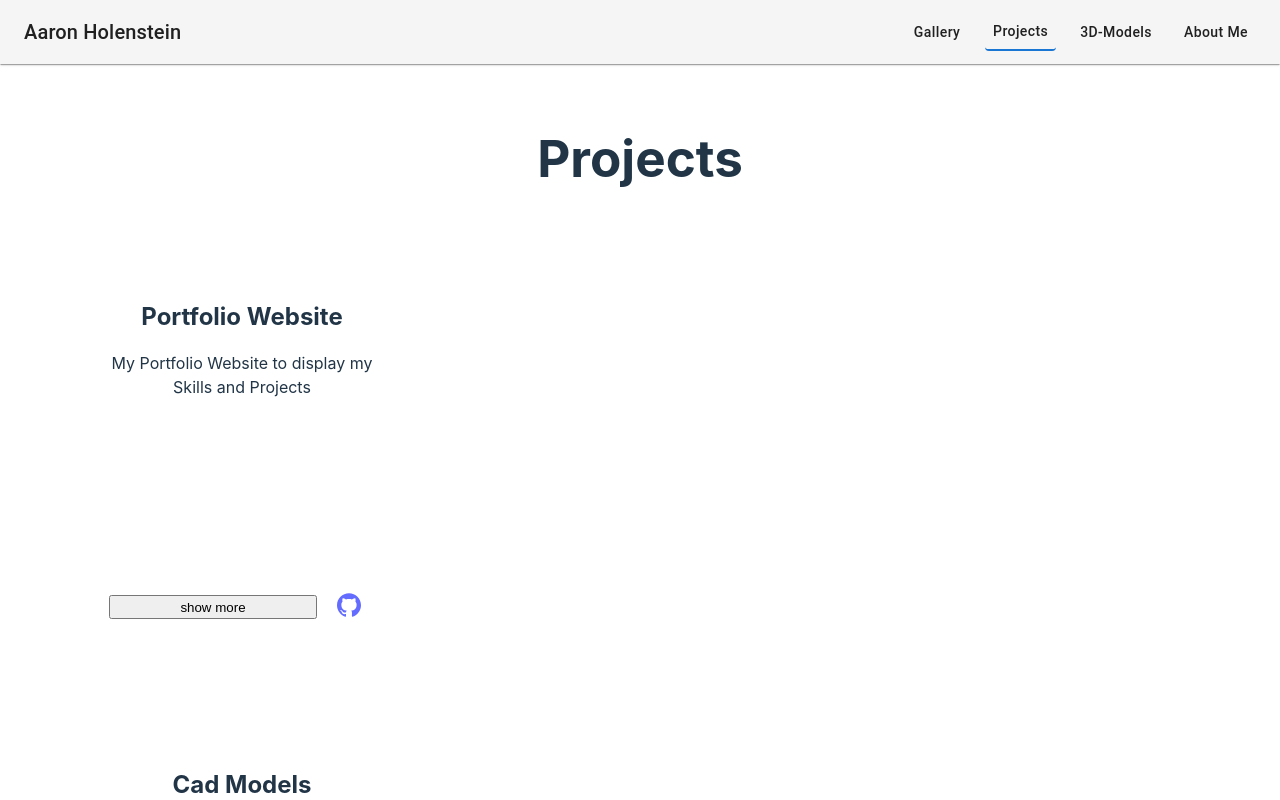
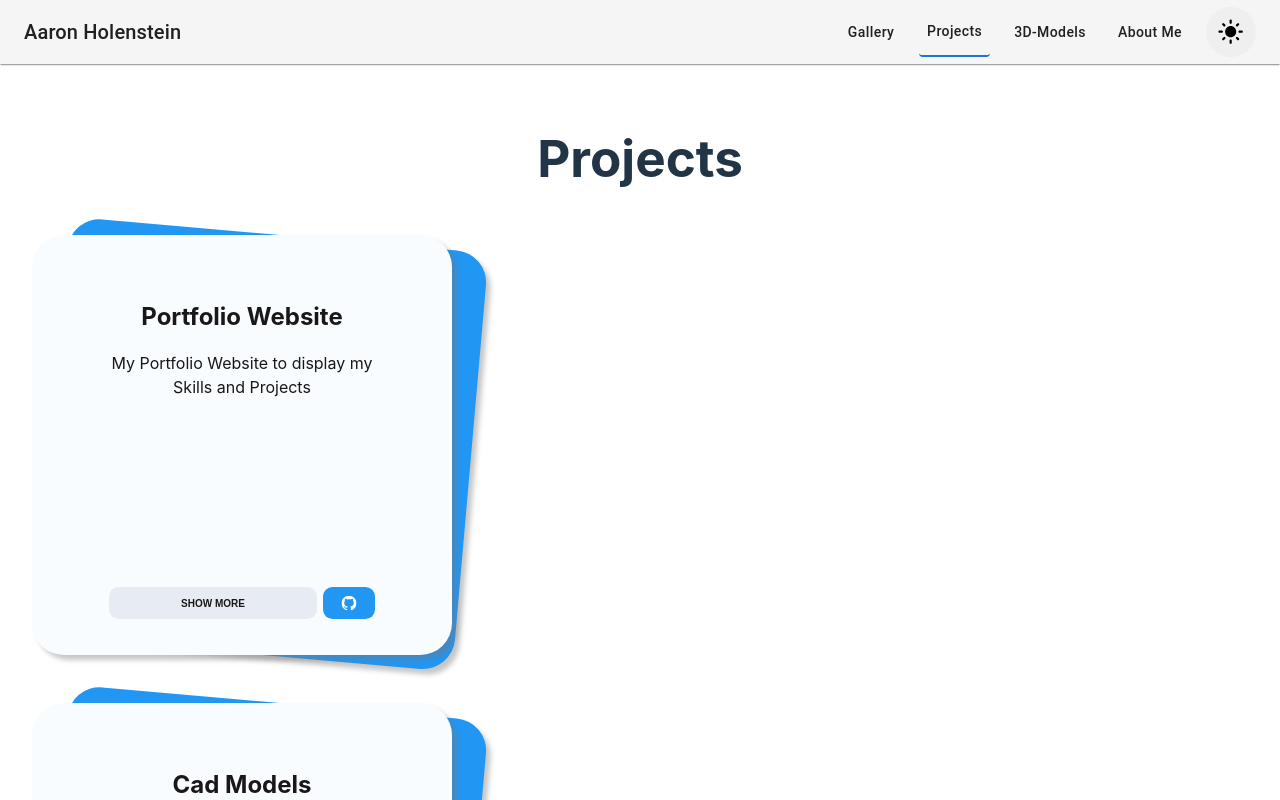
Before and after one commit to Rtful/Portfolio, a React (Vite) app: page /projects in a window 1280 px wide. Built offline with nearby package versions, Linux system fonts and the light colour scheme.

Commit message:
Theme - got theme to work in my project

```diff
--- a/src/App.tsx
+++ b/src/App.tsx
@@ -1,19 +1,32 @@
-import { ArcElement, Chart as ChartJS, Legend, Tooltip } from "chart.js";
+import {ArcElement, Chart as ChartJS, Legend, Tooltip} from "chart.js";
 import {BrowserRouter as Router, Routes, Route} from 'react-router-dom';
 import {ImageGallery} from "./components/ImageGallery/ImageGallery.tsx";
+import {ThemeContext} from "./contexts/theme-context";
 import {ImageCarouselProvider} from "./components/ImageCarousel/ImageCarouselProvider.tsx";
 import Navbar from "./components/Navbar/Navbar.tsx";
 import './App.css'
 import {ProjectsPage} from "./components/ProjectsPage/ProjectsPage.tsx";
-import {FC} from "react";
+import {FC, useState} from "react";
 
 export const App: FC = () => {
+    const isBrowserDefaultDark = () =>
+        window.matchMedia("(prefers-color-scheme: dark)").matches;
+
+    const getDefaultTheme = (): string => {
+        const localStorageTheme = localStorage.getItem("default-theme");
+        const browserDefault = isBrowserDefaultDark() ? "dark" : "light";
+        return localStorageTheme || browserDefault;
+    };
+
+    const [theme, setTheme] = useState(getDefaultTheme());
     ChartJS.register(ArcElement, Tooltip, Legend);
+
     return (
+        <ThemeContext.Provider value={{theme, setTheme}}>
             <ImageCarouselProvider>
                 <Router>
                     <Navbar/>
-                <div id="main">
+                    <div id="main" className={`theme-${theme}`}>
                         <Routes>
                             <Route path="/gallery" element={<ImageGallery/>}/>
                             <Route path="/projects" element={<ProjectsPage/>}/>
@@ -22,6 +35,7 @@ export const App: FC = () => {
                     </div>
                 </Router>
             </ImageCarouselProvider>
+        </ThemeContext.Provider>
     );
 }
 
--- a/src/components/Button/styles.scss
+++ b/src/components/Button/styles.scss
@@ -5,7 +5,6 @@
 
 .theme-button {
 	z-index: 200;
-	position: fixed;
 	right: 20px;
 	top: 20px;
 	display: flex;
--- a/src/components/Card/ProjectCard.tsx
+++ b/src/components/Card/ProjectCard.tsx
@@ -30,7 +30,6 @@ export const ProjectCard: FC<ProjectCardProps> = ({ project, children }) => {
 			axios
 				.get(`https://api.github.com/repos/${project.url}/languages`)
 				.then((res) => {
-					console.log(res.data)
 					setProjectData(res.data);
 				});
 		}
--- a/src/components/Navbar/Navbar.tsx
+++ b/src/components/Navbar/Navbar.tsx
@@ -1,5 +1,6 @@
 import { AppBar, Toolbar, Typography, Box, Button } from '@mui/material';
 import { NavLink } from 'react-router-dom';
+import {ThemeButton} from "../Button/ThemeButton.tsx";
 
 const navItems = [
     { label: 'Gallery', to: '/gallery' },
@@ -33,6 +34,7 @@ export default function Navbar() {
                             {item.label}
                         </Button>
                     ))}
+                    <ThemeButton/>
                 </Box>
             </Toolbar>
         </AppBar>
```
Lines whose indentation alone changed are shown as unchanged.
